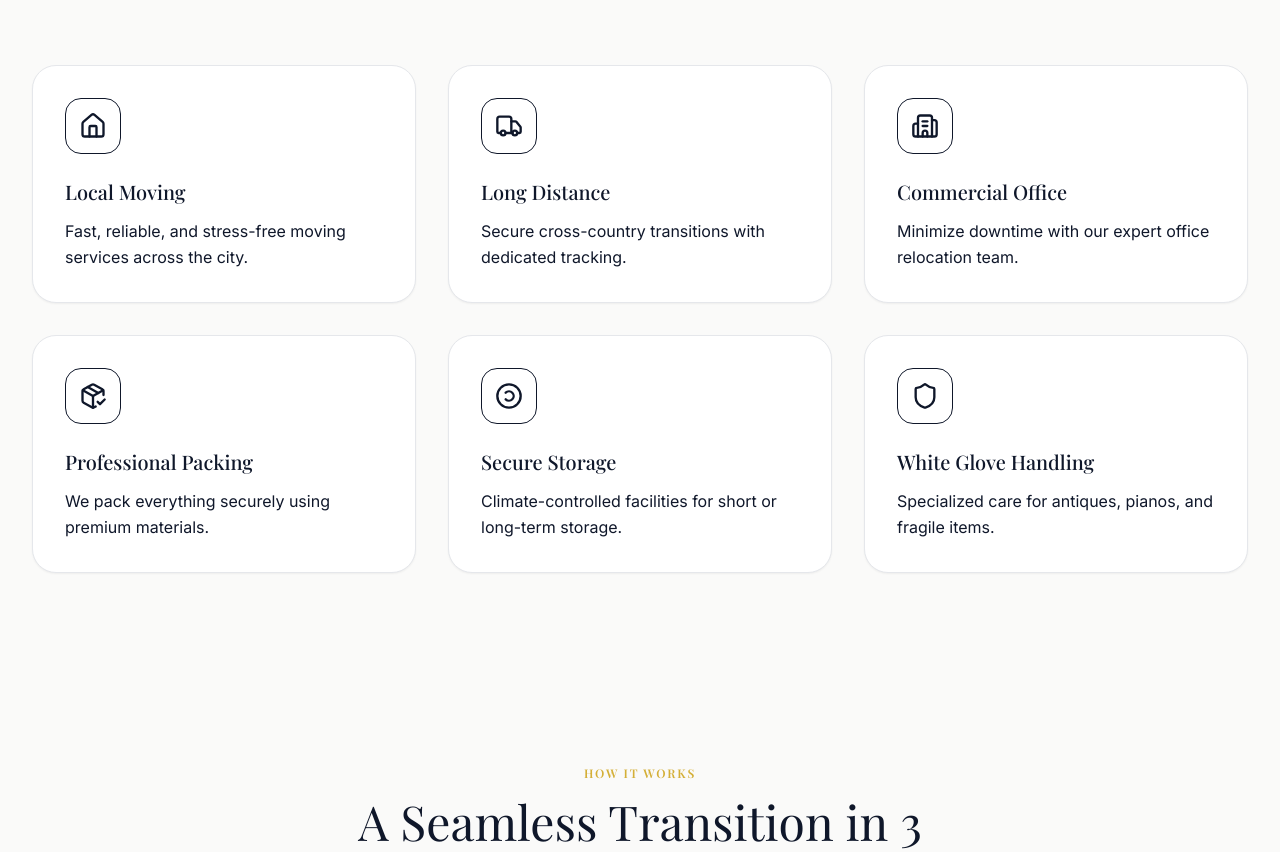
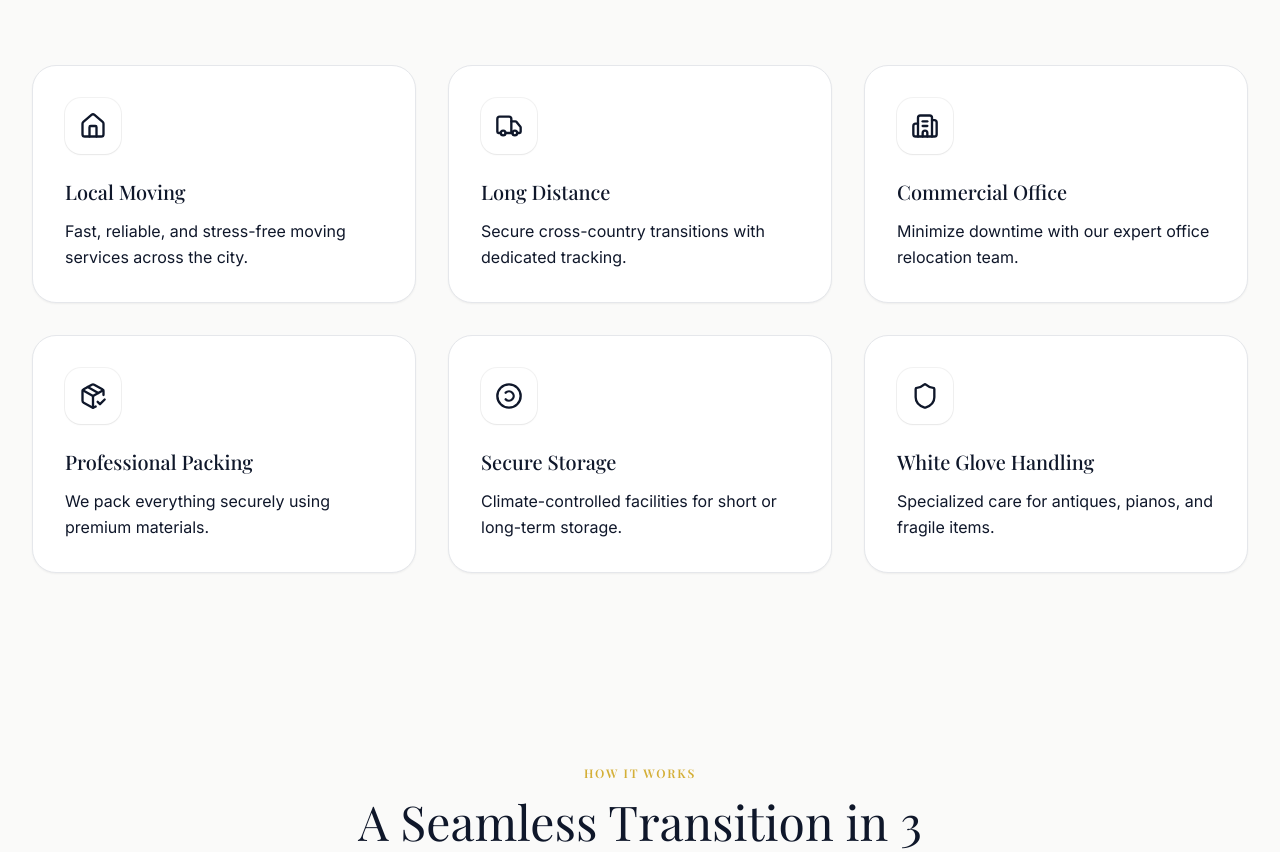
Before and after one commit to abdularif0705/moving-service-website-premium, a Next.js app: page / in a window 1280 px wide. Shown: the part 1199-2051 px from the top of the page. Built offline with nearby package versions, Linux system fonts and the light colour scheme; a web font is replaced by a local one.

Commit message:
NON FILLED IN HOVER for service cards

```diff
--- a/src/components/sections/Services.tsx
+++ b/src/components/sections/Services.tsx
@@ -89,8 +89,8 @@ export default function Services() {
               whileHover={{ y: -10 }}
               className="bg-white dark:bg-slate-900 rounded-3xl p-8 shadow-sm border border-foreground/10 hover:shadow-2xl transition-all duration-500 group"
             >
-              <div className="h-14 w-14 bg-foreground/5 border border-foreground rounded-2xl flex items-center justify-center mb-6 group-hover:scale-105 group-hover:bg-accent group-hover:border-accent group-hover:shadow-[0_0_15px_rgba(202,160,82,0.4)] transition-all duration-500">
-                <service.icon className="text-foreground group-hover:text-primary transition-colors duration-500" size={28} />
+              <div className="h-14 w-14 bg-white dark:bg-slate-800 ring-1 ring-black/[0.05] dark:ring-white/10 shadow-sm rounded-2xl flex items-center justify-center mb-6 group-hover:scale-105 group-hover:ring-accent/50 group-hover:shadow-md transition-all duration-500">
+                <service.icon className="text-foreground group-hover:text-accent transition-colors duration-500" size={28} />
               </div>
               <h4 className="text-xl font-serif font-medium mb-3 text-foreground">{service.title}</h4>
               <p className="text-foreground/70 leading-relaxed">
```
